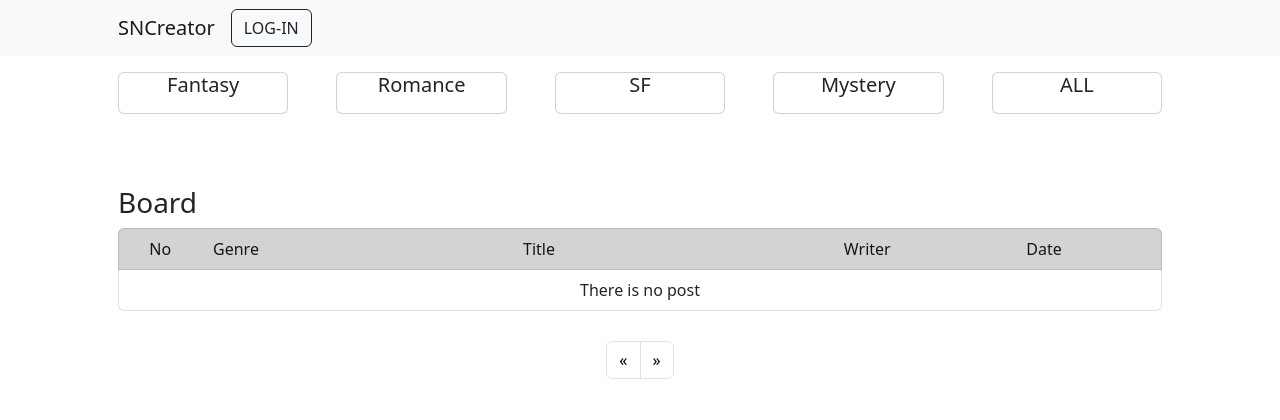
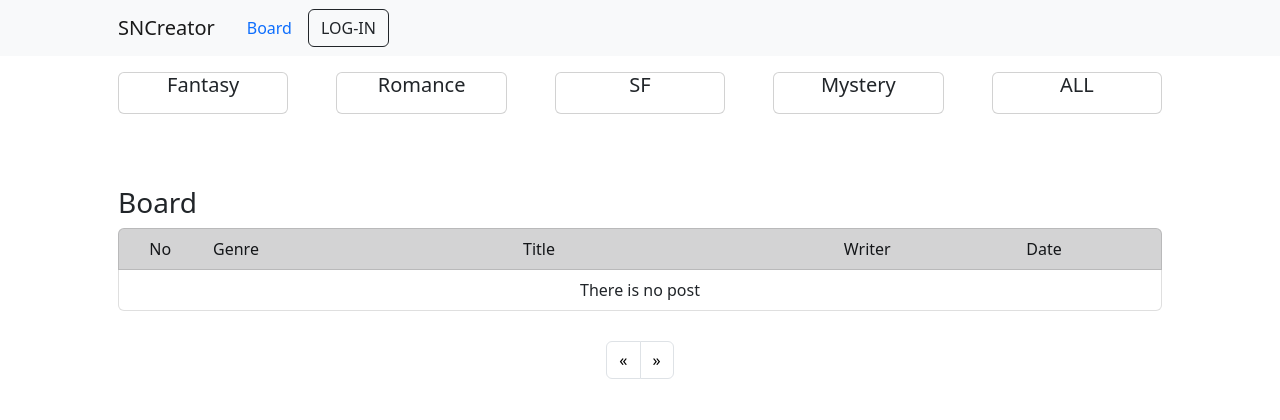
Before and after one commit to HOU787/-TOY-SNCreator, a Flask app: template templates/mypage.html in a window 1280 px wide. Shown: the top 420 px of the page. Run offline with Flask 3, Linux system fonts and the light colour scheme; the template is opened without the code that fills it, so the values that code supplies are empty; parts of the project's set-up code (start-up, migrations or seed data) failed here and were passed over.

Commit message:
create board

```diff
--- a/main.py
+++ b/main.py
@@ -99,7 +99,7 @@ def mypage():
         print(logged_in)
         return render_template("intro.html", logged_in=logged_in)
 
-# Mypage read
+# Mypage 게시글
 @app.route("/get-post", methods=['GET'])
 def get_post():
     postId = request.args.get('postId')
@@ -109,7 +109,7 @@ def get_post():
         return jsonify({
             'title': result.get('title','No title provided'),
             'text': result.get('text','No text provided'),
-            'cheracter': result.get('cheracter', 'no Cheracter provided'),
+            'cheracter': result.get('cheracter', 'No Cheracter provided'),
             'genre': result.get('genre','No genre provided')
         })
     else:
--- /dev/null
+++ b/static/css/board.css
@@ -0,0 +1,10 @@
+#contentsList:hover {
+  background-color: #212529;
+  color: #fff;
+}
+.page-link {
+  color: black;
+}
+.pagination .page-item.active .page-link {
+  background-color: #ffa500; /* 배경 색상을 주황색으로 설정 */
+}
--- a/templates/contents/footer.html
+++ b/templates/contents/footer.html
@@ -3,3 +3,4 @@
 <div class="container text-center">
   <p>© 2024 SNCreator. All rights reserved.</p>
 </div>
+<br />
--- a/templates/contents/navi.html
+++ b/templates/contents/navi.html
@@ -1,7 +1,11 @@
-<header>
 <nav class="navbar navbar-expand navbar-light bg-light">
   <div class="container px-4 px-lg-5">
     <a class="navbar-brand" href="/">SNCreator</a>
+    <ul class="nav justify-content-center">
+      <li class="nav-item">
+        <a class="nav-link active" aria-current="page" href="/board">Board</a>
+      </li>
+    </ul>
     <div class="collapse navbar-collapse show" id="navbarNavDarkDropdown">
       {% if logged_in %}
       <ul class="navbar-nav ms-auto">
@@ -47,4 +51,3 @@
     </div>
   </div>
 </nav>
-</header>
--- a/templates/mypage.html
+++ b/templates/mypage.html
@@ -13,50 +13,39 @@
       rel="stylesheet"
     />
     <script src="https://cdn.jsdelivr.net/npm/bootstrap@5.2.3/dist/js/bootstrap.bundle.min.js"></script>
+    <!-- CSS -->
     <link
       href="{{ url_for('static', filename='css/style.css') }}"
       rel="stylesheet"
     />
+    <link
+    href="{{ url_for('static', filename='css/board.css') }}"
+    rel="stylesheet"
+  />
     <!-- jquery -->
     <script src="https://code.jquery.com/jquery-3.6.0.min.js"></script>
-    <style>
-      #contentsList:hover {
-        background-color: #212529;
-        color: #fff;
-      }
-      .page-link {
-        color: black;
-      }
-      .pagination .page-item.active .page-link {
-        background-color: #ffa500; /* 배경 색상을 주황색으로 설정 */
-      }
-      html,
-      body {
-        height: 100%;
-      }
-    </style>
-  </head>
 
   <body>
-    <!-- Navigation-->
-    {% include 'contents/navi.html' %}
-
+    <header>
+      <!-- Navigation -->
+      {% include 'contents/navi.html'%}
+    </header>
     <!-- Mypage_cards -->
     {% include 'contents/mypage_cards.html' %}
 
     <!-- Board -->
-    {% include 'contents/board.html' %}
+    {% include 'contents/board_list.html' %}
 
     <!-- confirmation_modal -->
     {% include 'modals/confirmation_modal.html' %}
 
     <script src="{{ url_for('static', filename='js/mypage.js') }}"></script>
+    <link
+      href="{{ url_for('static', filename='css/footer.css') }}"
+      rel="stylesheet"
+    />
+
+    <footer class="footer">{% include 'contents/footer.html' %}</footer>
+
   </body>
-
-  <!-- Footer -->
-  <link
-    href="{{ url_for('static', filename='css/footer.css') }}"
-    rel="stylesheet"
-  />
-  <footer class="footer">{% include 'contents/footer.html' %}</footer>
 </html>
```
Also changed, not shown: templates/main.html (+3 -4 lines), README.md, templates/board.html (added), templates/contents/board_list.html (renamed from templates/contents/board.html). Lines whose indentation alone changed are shown as unchanged.
